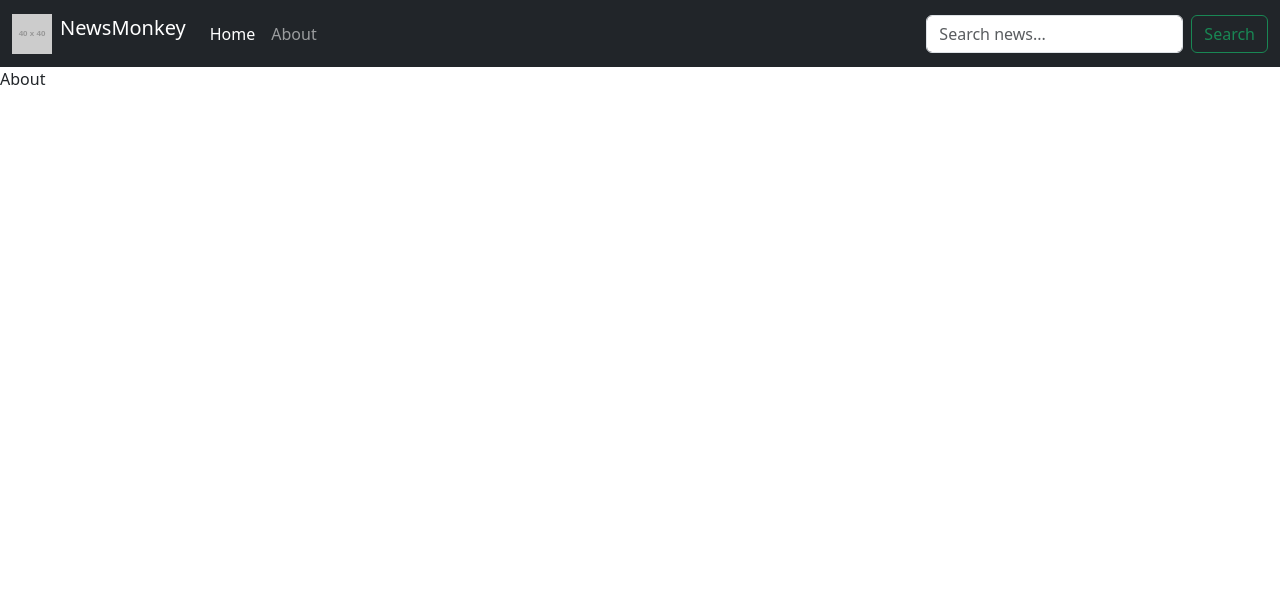
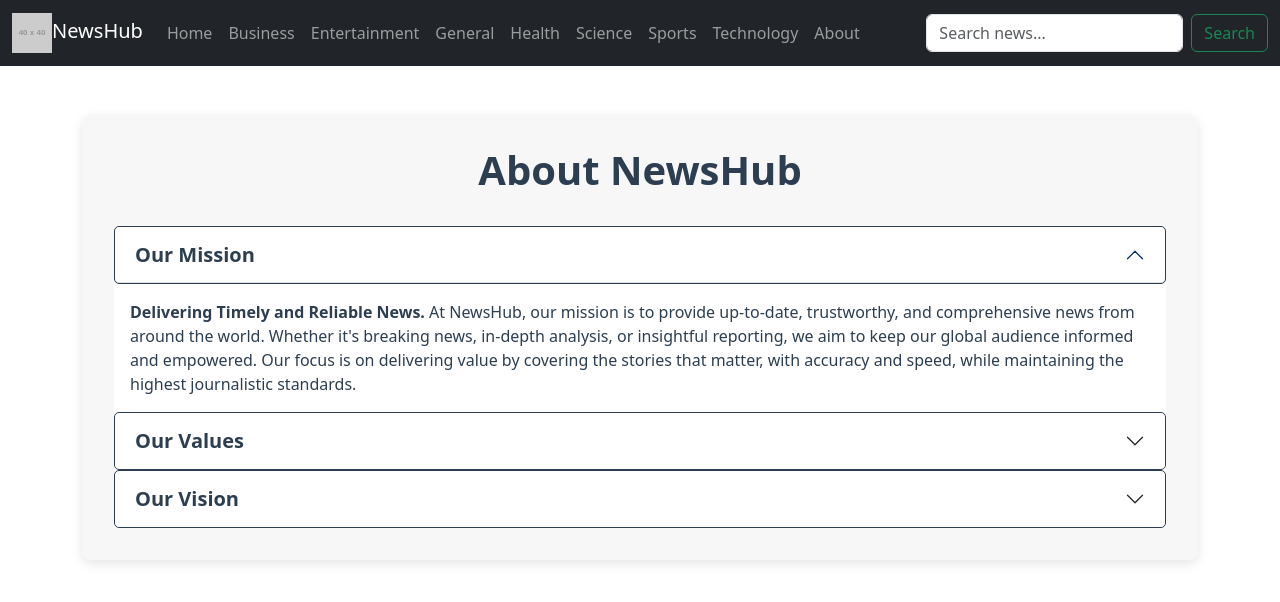
Before and after one commit to SHIVAM9771/React-newsapp, a React (Create React App) app: page /about in a window 1280 px wide. Shown: the top 602 px of the page. Built offline with nearby package versions, Linux system fonts and the light colour scheme.

Commit message:
Improved some functionality

```diff
--- a/package.json
+++ b/package.json
@@ -3,14 +3,18 @@
   "version": "0.1.0",
   "private": true,
   "dependencies": {
+    "@babel/plugin-proposal-private-property-in-object": "^7.21.11",
     "@testing-library/jest-dom": "^5.17.0",
     "@testing-library/react": "^13.4.0",
     "@testing-library/user-event": "^13.5.0",
     "bootstrap": "^5.3.3",
+    "prop-types": "^15.8.1",
     "react": "^18.3.1",
     "react-dom": "^18.3.1",
+    "react-infinite-scroll-component": "^6.1.0",
     "react-router-dom": "^6.26.2",
-    "react-scripts": "5.0.1",
+    "react-scripts": "^3.0.1",
+    "react-top-loading-bar": "^2.3.1",
     "web-vitals": "^2.1.4"
   },
   "scripts": {
--- a/public/index.html
+++ b/public/index.html
@@ -7,7 +7,7 @@
     <meta name="theme-color" content="#000000" />
     <meta
       name="description"
-      content="NewsMonkey is a news app which can be used to grab quick news bites. If you are intrested in news, weather, politics, and sports news, NewsMonkey is for you!"
+      content="NewsHub is a news app which can be used to grab quick news bites. If you are intrested in news, weather, politics, and sports news, NewsHub is for you!"
     />
     <link
       href="https://cdn.jsdelivr.net/npm/bootstrap@5.3.3/dist/css/bootstrap.min.css"
@@ -30,7 +30,7 @@
       work correctly both with client-side routing and a non-root public URL.
       Learn how to configure a non-root public URL by running `npm run build`.
     -->
-    <title>NewsMonkey - Get Your daily dose of News Free</title>
+    <title>NewsHub - Get Your daily dose of News Free</title>
   </head>
   <body>
     <noscript>You need to enable JavaScript to run this app.</noscript>
--- a/src/App.js
+++ b/src/App.js
@@ -3,17 +3,36 @@ import Navbar from './components/Navbar';
 import { BrowserRouter as Router, Routes, Route } from 'react-router-dom'; // Updated imports
 import About from './components/About';
 import News from './components/News';
+import LoadingBar from 'react-top-loading-bar'
 
 export default class App extends Component {
-  c = 'John';
+  pageSize = 6;
+  state = {
+    progress: 0
+  }
+  setProgress = (progress) => {
+    this.setState({ progress: progress })
 
+  }
   render() {
     return (
+
       <Router>
         <div>
           <Navbar />
+          <LoadingBar
+            color='#f11946'
+            progress={this.state.progress}
+          />
           <Routes>
-            <Route path="/" element={<News pageSize={8} />} />
+            <Route path="/" element={<News setProgress={this.setProgress} pageSize={this.pageSize} country="us" category="general" />} />
+            <Route path="/business" element={<News setProgress={this.setProgress} key={"business"} pageSize={this.pageSize} country="us" category="business" />} />
+            <Route path="/entertainment" element={<News setProgress={this.setProgress} key={"entertainment"} pageSize={this.pageSize} country="us" category="entertainment" />} />
+            <Route path="/general" element={<News setProgress={this.setProgress} key={"general"} pageSize={this.pageSize} country="us" category="general" />} />
+            <Route path="/health" element={<News setProgress={this.setProgress} key={"health"} pageSize={this.pageSize} country="us" category="health" />} />
+            <Route path="/science" element={<News setProgress={this.setProgress} key={"science"} pageSize={this.pageSize} country="us" category="science" />} />
+            <Route path="/sports" element={<News setProgress={this.setProgress} key={"sports"} pageSize={this.pageSize} country="us" category="sports" />} />
+            <Route path="/technology" element={<News setProgress={this.setProgress} key={"technology"} pageSize={this.pageSize} country="us" category="technology" />} />
             <Route path="/about" element={<About />} />
           </Routes>
         </div>
--- a/src/components/About.js
+++ b/src/components/About.js
@@ -1,9 +1,135 @@
-import React, { Component } from 'react'
+import React from 'react';
 
-export default class About extends Component {
-  render() {
-    return (
-      <div>About</div>
-    )
-  }
+export default function About(props) {
+  // Define styles based on the mode (dark or light)
+  const cardStyle = {
+    backgroundColor: props.mode === 'dark' ? '#2c3e50' : '#f7f7f7',  // Background color for dark and light modes
+    color: props.mode === 'dark' ? '#f1f1f1' : '#2c3e50',  // Text color for dark and light modes
+    padding: '2rem',
+    borderRadius: '10px',
+    boxShadow: props.mode === 'dark'
+      ? '0 4px 12px rgba(0, 0, 0, 0.4)'  // Shadow for dark mode
+      : '0 4px 12px rgba(0, 0, 0, 0.1)',  // Shadow for light mode
+    marginBottom: '20px',
+  };
+
+  const headingStyle = {
+    textAlign: 'center',
+    marginBottom: '2rem',
+    fontSize: '2.5rem',
+    fontWeight: 'bold',
+    color: props.mode === 'dark' ? '#f1f1f1' : '#2c3e50',  // Heading color for dark and light mode
+  };
+
+  const accordionButtonStyle = {
+    fontWeight: 'bold',
+    fontSize: '1.25rem',
+    color: props.mode === 'dark' ? '#f1f1f1' : '#2c3e50',  // Text color for dark and light mode
+    backgroundColor: props.mode === 'dark' ? '#34495e' : '#ffffff',  // Background for dark and light mode
+    border: props.mode === 'dark' ? '1px solid #f1f1f1' : '1px solid #2c3e50',  // Border color for dark and light mode
+    borderRadius: '5px',
+  };
+
+  const accordionBodyStyle = {
+    backgroundColor: props.mode === 'dark' ? '#34495e' : '#ffffff',  // Background color for dark and light mode
+    color: props.mode === 'dark' ? '#f1f1f1' : '#2c3e50',  // Text color for dark and light mode
+    padding: '1rem',
+    borderRadius: '5px',
+    transition: 'background-color 0.3s ease, color 0.3s ease',  // Smooth transition effect
+  };
+
+  return (
+    <div className='container my-5'>
+      <div style={cardStyle}>
+        {/* Main Heading */}
+        <h1 style={headingStyle}>About NewsHub</h1>
+
+        {/* Accordion Section */}
+        <div className="accordion" id="accordionExample">
+
+          {/* Mission Section */}
+          <div className="accordion-item" style={{ border: 'none' }}>
+            <h2 className="accordion-header" id="headingOne">
+              <button
+                className="accordion-button"
+                type="button"
+                data-bs-toggle="collapse"
+                data-bs-target="#collapseOne"
+                aria-expanded="true"
+                aria-controls="collapseOne"
+                style={accordionButtonStyle}
+              >
+                Our Mission
+              </button>
+            </h2>
+            <div
+              id="collapseOne"
+              className="accordion-collapse collapse show"
+              aria-labelledby="headingOne"
+              data-bs-parent="#accordionExample"
+            >
+              <div className="accordion-body" style={accordionBodyStyle}>
+                <strong>Delivering Timely and Reliable News.</strong> At NewsHub, our mission is to provide up-to-date, trustworthy, and comprehensive news from around the world. Whether it's breaking news, in-depth analysis, or insightful reporting, we aim to keep our global audience informed and empowered. Our focus is on delivering value by covering the stories that matter, with accuracy and speed, while maintaining the highest journalistic standards.
+              </div>
+            </div>
+          </div>
+
+          {/* Values Section */}
+          <div className="accordion-item" style={{ border: 'none' }}>
+            <h2 className="accordion-header" id="headingTwo">
+              <button
+                className="accordion-button collapsed"
+                type="button"
+                data-bs-toggle="collapse"
+                data-bs-target="#collapseTwo"
+                aria-expanded="false"
+                aria-controls="collapseTwo"
+                style={accordionButtonStyle}
+              >
+                Our Values
+              </button>
+            </h2>
+            <div
+              id="collapseTwo"
+              className="accordion-collapse collapse"
+              aria-labelledby="headingTwo"
+              data-bs-parent="#accordionExample"
+            >
+              <div className="accordion-body" style={accordionBodyStyle}>
+                <strong>Integrity, Accountability, and Objectivity.</strong> At the heart of NewsHub, we uphold the principles of journalistic integrity. We are committed to being transparent, accurate, and fair in our reporting. Our values guide us to prioritize the truth and present diverse perspectives on global issues. Every news story we cover is driven by a commitment to objectivity and accountability, ensuring our audience receives unbiased and well-rounded information.
+              </div>
+            </div>
+          </div>
+
+          {/* Vision Section */}
+          <div className="accordion-item" style={{ border: 'none' }}>
+            <h2 className="accordion-header" id="headingThree">
+              <button
+                className="accordion-button collapsed"
+                type="button"
+                data-bs-toggle="collapse"
+                data-bs-target="#collapseThree"
+                aria-expanded="false"
+                aria-controls="collapseThree"
+                style={accordionButtonStyle}
+              >
+                Our Vision
+              </button>
+            </h2>
+            <div
+              id="collapseThree"
+              className="accordion-collapse collapse"
+              aria-labelledby="headingThree"
+              data-bs-parent="#accordionExample"
+            >
+              <div className="accordion-body" style={accordionBodyStyle}>
+                <strong>Shaping the Future of Global Journalism.</strong> NewsHub envisions a world where reliable and quality news is accessible to everyone, no matter where they are. We aim to be at the forefront of digital news by embracing new technologies, expanding our reach, and adapting to the ever-changing media landscape. Our vision is to continue growing as a trusted news source that empowers individuals and communities worldwide by keeping them informed about critical events, trends, and developments.
+              </div>
+            </div>
+          </div>
+
+        </div>
+      </div>
+    </div>
+  );
 }
--- a/src/components/Navbar.js
+++ b/src/components/Navbar.js
@@ -1,6 +1,6 @@
-import React, { Component } from 'react';
-import { Link } from 'react-router-dom';
-import 'bootstrap/dist/css/bootstrap.min.css';
+import React, { Component } from "react";
+import { Link } from "react-router-dom";
+import "bootstrap/dist/css/bootstrap.min.css";
 
 export default class Navbar extends Component {
   render() {
@@ -8,14 +8,7 @@ export default class Navbar extends Component {
       <div>
         <nav className="navbar navbar-expand-lg navbar-dark bg-dark sticky-top">
           <div className="container-fluid">
-            <Link className="navbar-brand" to="/">
-              <img
-                src="https://via.placeholder.com/40"
-                alt="Logo"
-                className="d-inline-block align-text-top me-2"
-              />
-              NewsMonkey
-            </Link>
+            <Link className="navbar-brand" to="/"><img src="https://via.placeholder.com/40" alt="Logo" className="d-inline-block align-text-me-2" />NewsHub</Link>
             <button
               className="navbar-toggler"
               type="button"
@@ -27,11 +20,49 @@ export default class Navbar extends Component {
             >
               <span className="navbar-toggler-icon"></span>
             </button>
-            <div className="collapse navbar-collapse" id="navbarSupportedContent">
+            <div
+              className="collapse navbar-collapse"
+              id="navbarSupportedContent"
+            >
               <ul className="navbar-nav me-auto mb-2 mb-lg-0">
                 <li className="nav-item">
-                  <Link className="nav-link active" aria-current="page" to="/">
+                  <Link className="nav-link " aria-current="page" to="/">
                     Home
+                  </Link>
+                </li>
+                <li className="nav-item">
+                  <Link className="nav-link" to="/business">
+                    Business
+                  </Link>
+                </li>
+                <li className="nav-item">
+                  <Link className="nav-link" to="/entertainment">
+                    Entertainment
+                  </Link>
+                </li>
+                <li className="nav-item">
+                  <Link className="nav-link" to="/general">
+                    General
+                  </Link>
+                </li>
+                <li className="nav-item">
+                  <Link className="nav-link" to="/health">
+                    Health
+                  </Link>
+                </li>
+                <li className="nav-item">
+                  <Link className="nav-link" to="/science">
+                    Science
+                  </Link>
+                </li>
+                <li className="nav-item">
+                  <Link className="nav-link" to="/sports">
+                    Sports
+                  </Link>
+                </li>
+                <li className="nav-item">
+                  <Link className="nav-link" to="/technology">
+                    Technology
                   </Link>
                 </li>
                 <li className="nav-item">
--- a/src/components/News.js
+++ b/src/components/News.js
@@ -1,80 +1,90 @@
 import React, { Component } from 'react'
 import NewsItem from './NewsItem'
 import Spinner from './Spinner';
+import { PropTypes } from 'prop-types';
+import InfiniteScroll from "react-infinite-scroll-component";
+
+
 
 export default class News extends Component {
-  constructor() {
-    super();
+  static defaultProps = {
+    country: 'us',
+    pageSize: 8,
+    category: 'general'
+  }
+
+  static propTypes = {
+    country: PropTypes.string,
+    pageSize: PropTypes.number,
+    category: PropTypes.string
+  }
+
+  captalizeFirstLetter = (element) => {
+    return element.charAt(0).toUpperCase() + element.slice(1);
+  }
+
+  constructor(props) {
+    super(props);
     console.log("Hello I am a constructor from news component")
     this.state = {
       articles: [],
-      loading: false,
-      page: 1
+      loading: true,
+      page: 1,
+      totalResults: 0
+    }
+    document.title = `${this.captalizeFirstLetter(this.props.category)} - NewsHub`
+  }
 
-    }
+  async updateNews() {
+    this.props.setProgress(0);
+    let url = `https://newsapi.org/v2/top-headlines?country=${this.props.country}&category=${this.props.category}&apiKey=1af6dba957d94f2b84f31b17db137d55&page=${this.state.page}&pageSize=${this.props.pageSize}`
+    let data = await fetch(url);
+    this.props.setProgress(30);
+    this.props.setProgress(45);
+    let parseData = await data.json();
+    this.props.setProgress(60);
+    this.props.setProgress(75);
+    this.setState({ articles: parseData.articles, totalResults: parseData.totalResults, loading: false })
+    this.props.setProgress(100);
   }
 
   async componentDidMount() {
-    console.log("Component Mounted")
-    let url = `https://newsapi.org/v2/top-headlines?country=us&category=business&apiKey=b01c29fd5ecb4d9f9806a1e9f6edb540&pageSize=${this.props.pageSize}`
+    this.updateNews();
+  }
+
+  fetchMoreData = async () => {
+    this.setState({ page: this.state.page + 1 });
+    let url = `https://newsapi.org/v2/top-headlines?country=${this.props.country}&category=${this.props.category}&apiKey=1af6dba957d94f2b84f31b17db137d55&page=${this.state.page}&pageSize=${this.props.pageSize}`
     this.setState({ loading: true })
     let data = await fetch(url);
     let parseData = await data.json();
-    console.log(parseData);
-    this.setState({ articles: parseData.articles, totalResults: parseData.totalResults, loading: false })
-  }
+    this.setState({ articles: this.state.articles.concat(parseData.articles), totalResults: parseData.totalResults, loading: false })
+  };
 
-  handelPreviousClick = async () => {
-    let url = `https://newsapi.org/v2/top-headlines?country=us&category=business&apiKey=b01c29fd5ecb4d9f9806a1e9f6edb540&page=${this.state.page - 1}&pageSize=${this.props.pageSize}`
-    this.setState({ loading: true })
-    let data = await fetch(url);
-    let parseData = await data.json();
-    console.log(parseData);
-    this.setState({
-      page: this.state.page - 1,
-      articles: parseData.articles,
-      loading: false
-    })
-  }
-  handelNextClick = async () => {
-    if (!(this.state.page + 1 > Math.ceil(this.state.totalResults / this.props.pageSize))) {
-      let url = `https://newsapi.org/v2/top-headlines?country=us&category=business&apiKey=b01c29fd5ecb4d9f9806a1e9f6edb540&page=${this.state.page + 1}&pageSize=${this.props.pageSize}`
-      this.setState({ loading: true })
-      let data = await fetch(url);
-      let parseData = await data.json();
-      console.log(parseData);
-      this.setState({
-        page: this.state.page + 1,
-        articles: parseData.articles,
-        loading: false
-      })
-    }
-  }
 
   render() {
     return (
-      <div className='container my-3'>
-        <h1 className='text-center'>NewsMonkey - Top Headlines</h1>
+      <>
+        <h1 className='text-center' style={{ margin: '35px 0px' }}>NewsHub - Top {this.captalizeFirstLetter(this.props.category)} Headlines</h1>
         {this.state.loading && <Spinner />}
         {/* <NewsItem />  start */}
-        <div className="row">
-          {!this.state.loading && this.state.articles.map((element) => {
-            return <div className="col-md-3" key={element.url} >
-              <NewsItem imageUrl={element.urlToImage} title={element.title ? element.title.slice(0, 45) : ""} description={element.description ? element.title.slice(0, 88) : ""} newsUrl={element.url} />
+        <InfiniteScroll
+          dataLength={this.state.articles.length}
+          next={this.fetchMoreData}
+          hasMore={this.state.articles.length < this.state.totalResults}
+          loader={<Spinner />}
+        >
+          <div className="container">
+            <div className="row">
+              {this.state.articles.map((element) => {
+                return <div className="col-md-4" key={element.url} >
+                  <NewsItem imageUrl={element.urlToImage} title={element.title ? element.title.slice(0, 45) : ""} description={element.description ? element.title.slice(0, 88) : ""} newsUrl={element.url} author={element.author} date={element.publishedAt} source={element.source.name} />
+                </div>
+              })}
             </div>
-          })}
-        </div>
-        {/* <NewsItem /> Ends  */}
-
-        {/* Bottom Navigation Buttons Start Here */}
-
-        <div className="container d-flex justify-content-between">
-          <button type="button" className="btn btn-dark" disabled={this.state.page <= 1} onClick={this.handelPreviousClick} > &larr;Previous</button>
-          <button type="button" className="btn btn-dark" disabled={this.state.page + 1 > Math.ceil(this.state.totalResults / this.props.pageSize)} onClick={this.handelNextClick} >Next &rarr;</button>
-        </div>
-
-        {/* Bottom Navigation Buttons Ends Here */}
-      </div>
+          </div>
+        </InfiniteScroll>
+      </>
     )
   }
 }
```
Also changed, not shown: src/components/NewsItem.js (+27 -4 lines), 1 other file (tests, documents, lock files or other folders).
